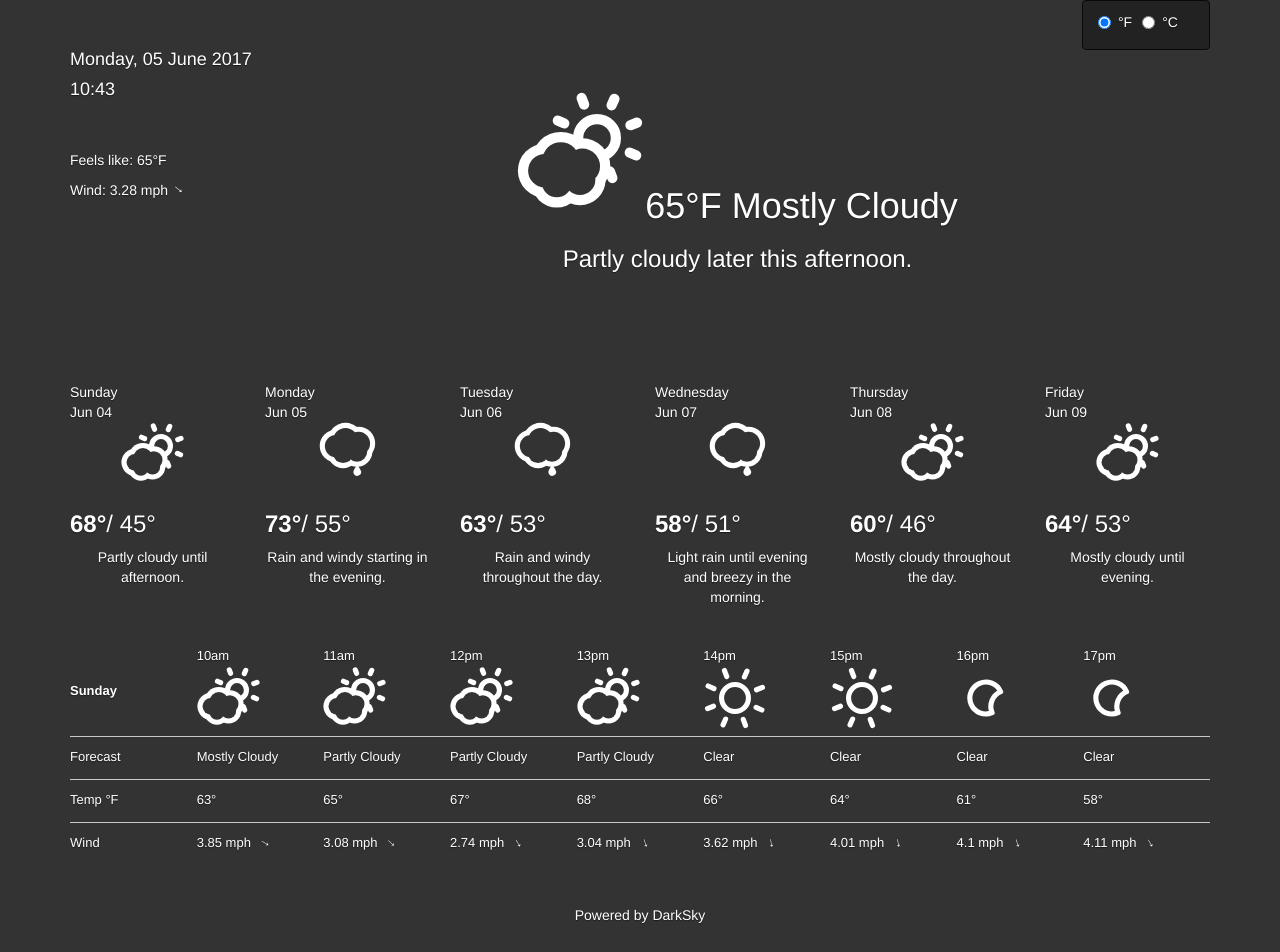
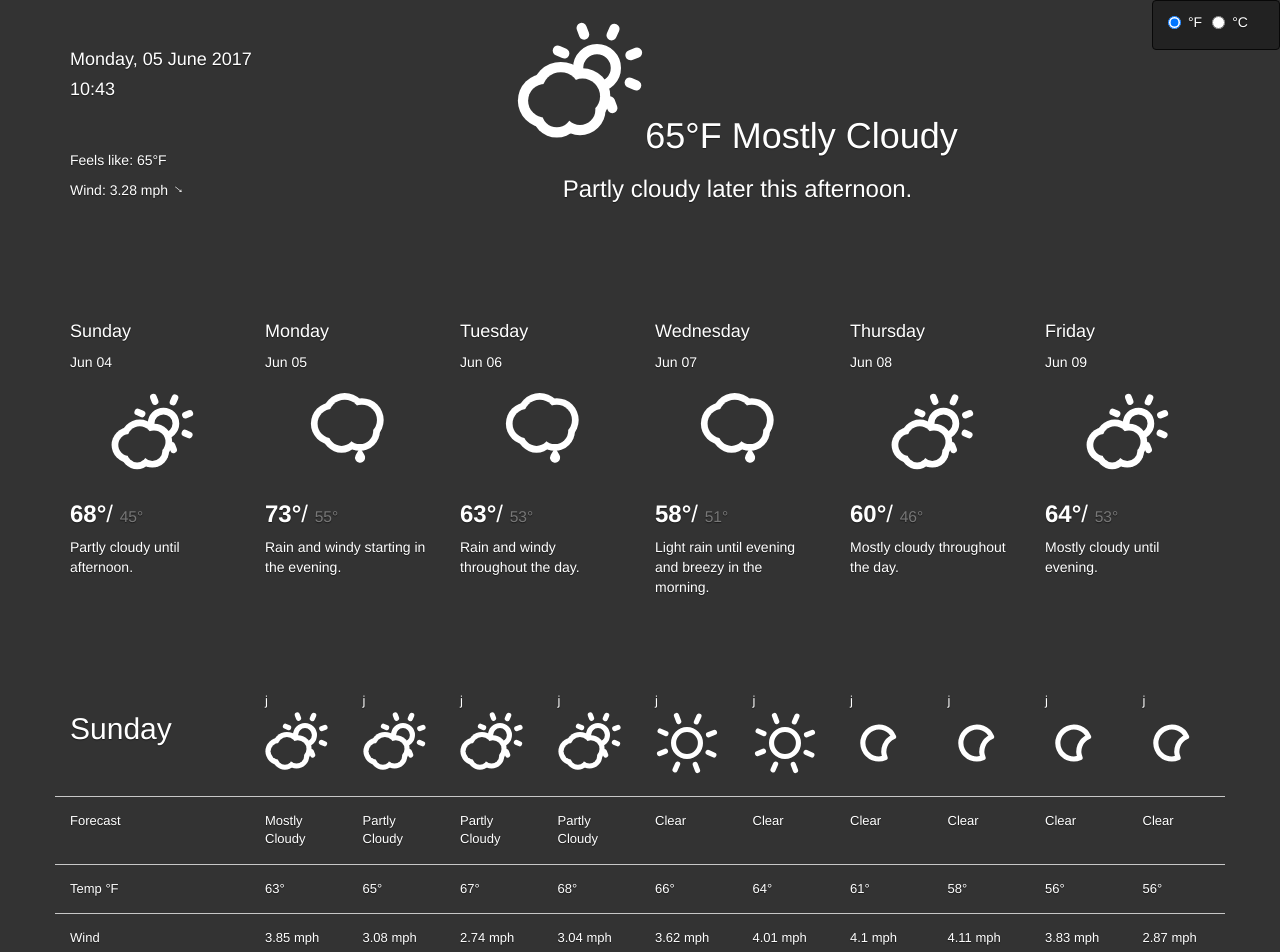
Before and after one commit to touchmyblood/capetown-weather, an Angular app: page / in a window 1280 px wide. Shown: the top 952 px of the page. Before the commit the page ends 925 px from the top, so only its background shows below. Built offline with nearby package versions, Linux system fonts and the light colour scheme.

Commit message:
Layout mostly done. Hourly converted from table => bs grid nav made fixed as page now requires scrolling

```diff
--- a/src/app/app.module.ts
+++ b/src/app/app.module.ts
@@ -12,7 +12,6 @@ import { HourlyComponent } from './hourly/hourly.component';
 import { DailyComponent } from './daily/daily.component';
 
 import {TemperatureConverterPipe} from './shared/temperature.converter.pipe';
-import {UnixTimeStampFormatterPipe} from './shared/unixtimestamp.formatter.pipe';
 import { WebapiComponent } from './webapi/webapi.component';
 
 @NgModule({
@@ -22,7 +21,6 @@ import { WebapiComponent } from './webapi/webapi.component';
     CurrentComponent,
     HourlyComponent,
     TemperatureConverterPipe,
-    UnixTimeStampFormatterPipe,
     DailyComponent,
     WebapiComponent
   ],
--- a/src/app/daily/daily.component.css
+++ b/src/app/daily/daily.component.css
@@ -1,10 +1,14 @@
 .container-daily{
   margin-top: 80px;
 }
-/*.container-daily span{
+.container-daily span{
   text-align: left;
-}*/
+}
 
 .wind-direction {
   display: inline-block;
 }
+
+.right-border{
+  border-right: 1px solid #c8c8c8;
+}
--- a/src/app/daily/daily.component.html
+++ b/src/app/daily/daily.component.html
@@ -1,15 +1,16 @@
-<div class="container-daily row">
-  <div class="col-xs-4 col-md-2" *ngFor="let day of days">
-    <span class="pull-left">{{day.time *1000 | date:"EEEE"}}</span>
+<div class="container-daily row ">
+  <!--<h3>Weekly Forecast</h3>-->
+  <div class="col-xs-4 col-md-2 " *ngFor="let day of days">
 
-    <br>
+    <h4 class="pull-left">{{day.time *1000 | date:"EEEE"}}</h4>
+    <br>    <br>
     <span class="pull-left">{{day.time *1000 | date:"MMM dd"}}</span>
 
-    <br>
-    <canvas [attr.id]="'icon-daily'+day.time" class="icons-daily" width="64" height="64">{{day.icon}}</canvas>
+    <br><br>
+    <canvas [attr.id]="'icon-daily'+day.time" class="icons-daily" width="84" height="84">{{day.icon}}</canvas>
     <br>
     <span class="pull-left"><h3><strong>{{day.temperatureMax | temperatureConverter:daily.scale }}&#176;</strong>/
-      {{day.temperatureMin | temperatureConverter:daily.scale }}&#176;</h3></span>
+      <small>{{day.temperatureMin | temperatureConverter:daily.scale }}&#176;</small></h3></span>
 
     <span class="pull-left">{{day.summary}}</span>
   </div>
--- a/src/app/hourly/hourly.component.css
+++ b/src/app/hourly/hourly.component.css
@@ -1,3 +1,22 @@
+.container-hourly{
+  margin-top: 80px;
+}
+
+.wind-direction {
+  display: inline-block;
+}
+
+.lower-border{
+  border-bottom: 1px solid #c8c8c8;
+}
+
+.container-hourly .row{
+  padding: 15px 0;
+  min-height: 05px;
+  text-align: left;
+  font-size: 13px;
+}
+
 .hourly-daily{
   margin-top: 80px;
 }
--- a/src/app/hourly/hourly.component.html
+++ b/src/app/hourly/hourly.component.html
@@ -1,45 +1,48 @@
-<table class="hourly-table text-center">
-  <thead>
-    <tr>
-      <td><strong>{{hours[0].time | date: 'EEEE'}}</strong></td>
-      <!--<th *ngFor="let hour of hours">{{hour.time }}</th>-->
-      <!--<tr>
-      <th> {{hours.data.time | date: 'EEEE'}}</th>
-      <td *ngFor="let hour of hours">{{hour.time }}</td>
-    </tr>-->
-
-      <td *ngFor="let hour of hours">
-        {{hour.time | unixTimeStampFormatterPipe}}
-        <br>
-        <canvas [attr.id]="'icon-hourly'+hour.time" class="icons-hourly" width="64" height="64">{{hour.icon}}</canvas>
-      </td>
-    </tr>
-
-  </thead>
-  <tbody>
-    <tr>
-      <td><span>Forecast</span></td>
-      <td *ngFor="let hour of hours"><span>{{hour.summary}}</span></td>
-    </tr>
-
-    <tr>
-      <td><span>Temp &#176;{{hourly.scale}}</span></td>
-      <td *ngFor="let hour of hours"><span>{{hour.temperature | temperatureConverter:hourly.scale }}&#176;</span></td>
-    </tr>
-
-
-      <tr>
-        <td><span>Wind</span></td>
-        <td *ngFor="let hour of hours"><span>{{hour.windSpeed}} mph &nbsp; </span><span [ngStyle]="{'transform':'rotate('+hour.windBearing+'deg)'}" [attr.id]="'direction'+hour.time" class="wind-direction" style="display: inline-block;">↑</span></td>
-      </tr>
-      <!--<p>Wind: {{current.data.windSpeed}} mph &nbsp;<span id="direction" style="display: inline-block;">↑</span></p>-->
-
-      <!--<td *ngFor="let hour of hourly.data">{{hour.time}}}</td>-->
-      <!--<td>Today</td>
-      <td>Today</td>
-      <td>Today</td>
-      <td>Today</td>
-      <td>Today</td>-->
-
-  </tbody>
-</table>
+<div class="container-hourly text-left">
+  <div class="row lower-border">
+    <div class="col-xs-2 ">
+      <h2>{{hours[0].time | date: 'EEEE'}}</h2>
+    </div>
+    <div class="col-xs-1" *ngFor="let hour of hours">
+      <span>{{hour.time *1000 | date:"j"}}</span>
+      <br>
+      <canvas class="icons-hourly" width="64" height="64">{{hour.icon}}</canvas>
+    </div>
+  </div>
+  <div class="row lower-border ">
+    <div class="col-xs-2 ">
+      <span>Forecast</span>
+    </div>
+    <div class="col-xs-1" *ngFor="let hour of hours">
+      <span>{{hour.summary}}</span>
+      <br>
+    </div>
+  </div>
+  <div class="row lower-border">
+    <div class="col-xs-2 ">
+      <span>Temp &#176;{{hourly.scale}}</span>
+    </div>
+    <div class="col-xs-1 " *ngFor="let hour of hours">
+      <span>{{hour.temperature | temperatureConverter:hourly.scale }}&#176;</span>
+      <br>
+    </div>
+  </div>
+  <div class="row lower-border">
+    <div class="col-xs-2 ">
+      <span>Wind</span>
+    </div>
+    <div class="col-xs-1" *ngFor="let hour of hours">
+      <span>{{hour.windSpeed}} mph &nbsp; </span>
+      <br>
+    </div>
+  </div>
+  <div class="row ">
+    <div class="col-xs-2 ">
+      <span>Direction</span>
+    </div>
+    <div class="col-xs-1" *ngFor="let hour of hours">
+     <span [ngStyle]="{'transform':'rotate('+hour.windBearing+'deg)'}" [attr.id]="'direction'+hour.time" class="wind-direction" style="display: inline-block;">↑</span>
+      <br>
+    </div>
+  </div>
+</div>
--- a/src/app/hourly/hourly.component.ts
+++ b/src/app/hourly/hourly.component.ts
@@ -18,7 +18,7 @@ export class HourlyComponent implements OnInit {
 
   ngOnInit() {
     console.log(this.hourly);
-    this.hours = this.hourly.data.data.slice(0, 8);
+    this.hours = this.hourly.data.data.slice(0, 10);
   }
 
   ngAfterViewInit() {
--- a/src/app/nav/nav.component.css
+++ b/src/app/nav/nav.component.css
@@ -1,4 +1,9 @@
-.navbar{
+.navbar {
   max-width: 180px;
   min-width: 128px;
+  position: fixed;
+  top: 0;
+  right: 0;
+  /*bottom: auto;*/
+  z-index: 1;
 }
--- a/src/app/webapi/webapi.component.css
+++ b/src/app/webapi/webapi.component.css
@@ -1,3 +1,4 @@
 .container-webapi{
   margin-top: 40px;
+  margin-bottom: 40px;
 }
--- a/src/app/webapi/webapi.component.html
+++ b/src/app/webapi/webapi.component.html
@@ -1,3 +1,3 @@
-<div class="container-webapi">
-  Powered by DarkSky
+<div class="container-webapi text-right">
+  <a href="https://darksky.net/poweredby/" target="_blank">Powered by Dark Sky</a>
 </div>
```
